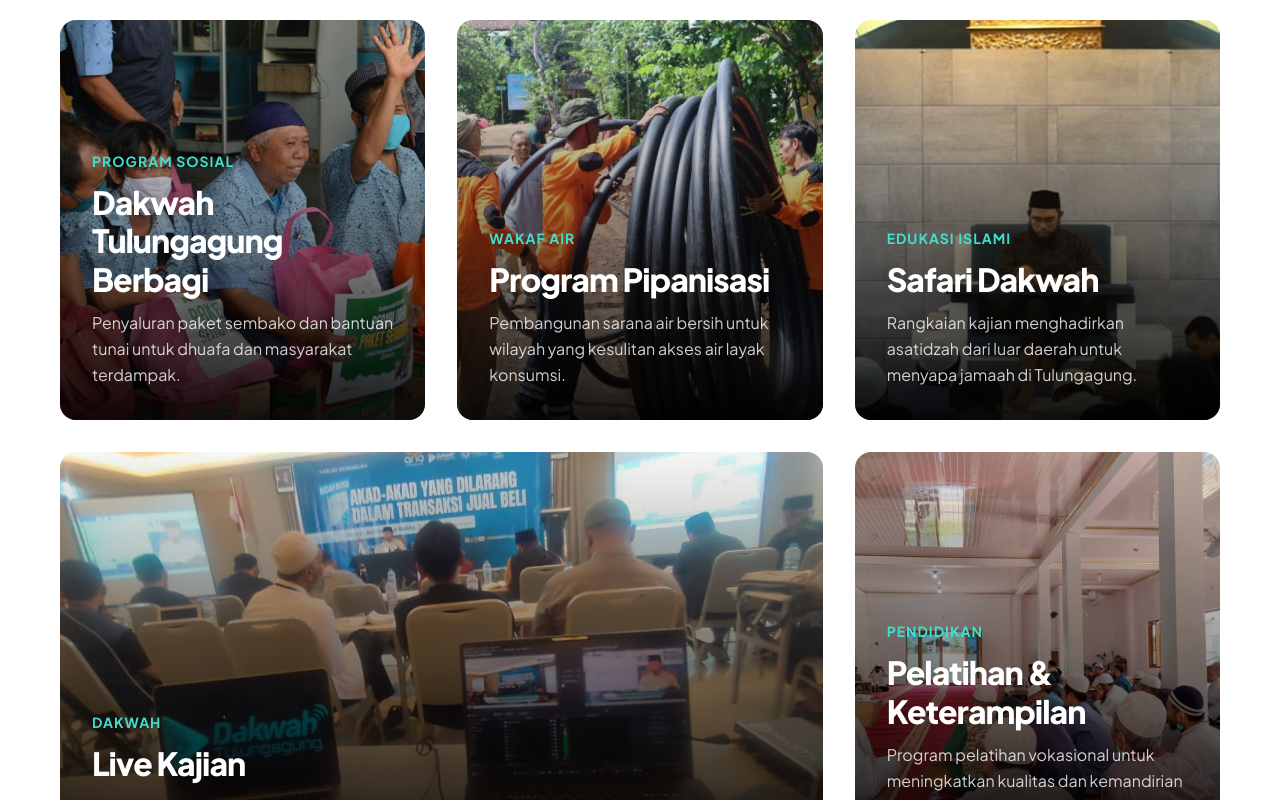
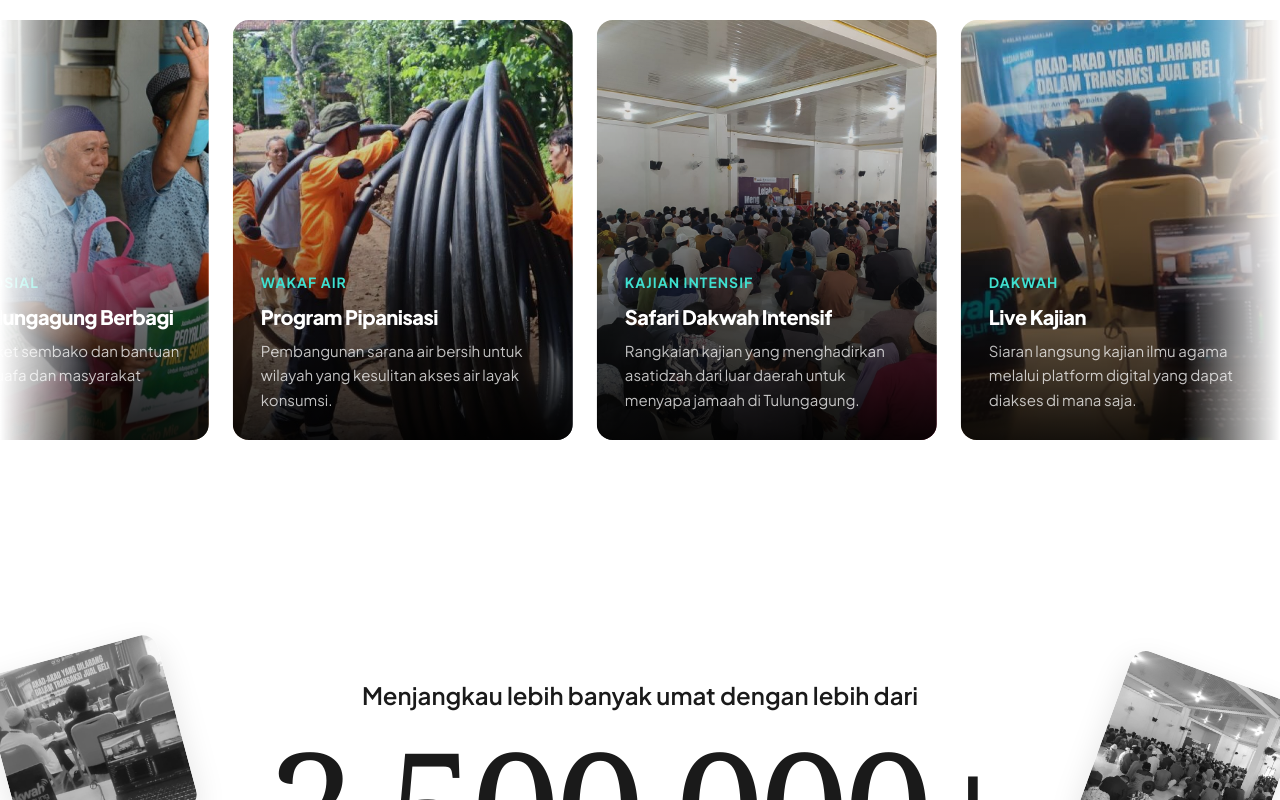
Before and after one commit to AldoMahendra12/web_dt, a Next.js app: page / in a window 1280 px wide. Shown: the part 1760-2560 px from the top of the page. Built offline with nearby package versions, Linux system fonts and the light colour scheme.

Commit message:
feat: infinite sliding carousel for activities section
- All cards same size: 340x420px
- Infinite horizontal marquee animation (pauses on hover)
- Replace safari.jpg with safari-dakwah.jpeg + correct description
- Left/right edge fade gradient for clean overflow

```diff
--- a/src/components/sections/achievements-section.tsx
+++ b/src/components/sections/achievements-section.tsx
@@ -11,10 +11,10 @@ import { useDonasiDialog } from "@/components/ui/donasi-provider";
    ========================================= */
 
 const FLOATING_IMAGES = [
-  { src: "/assets/live-kajian.jpeg",   alt: "Live Kajian",       position: "top-0 left-0 -rotate-[10deg]" },
-  { src: "/assets/jumat-berkah.jpeg",  alt: "Jumat Berkah",      position: "bottom-0 left-[10%] rotate-[5deg]" },
-  { src: "/assets/safari-dakwah.jpeg", alt: "Safari Dakwah",     position: "top-[10%] right-0 rotate-[15deg]" },
-  { src: "/assets/pelatihan.jpeg",     alt: "Pelatihan",         position: "bottom-[10%] right-[5%] -rotate-[5deg]" },
+  { src: "/assets/live-kajian.jpeg",   alt: "Live Kajian",       position: "-top-10 -left-10 -rotate-[15deg]" },
+  { src: "/assets/jumat-berkah.jpeg",  alt: "Jumat Berkah",      position: "-bottom-10 -left-5 rotate-[10deg]" },
+  { src: "/assets/safari-dakwah.jpeg", alt: "Safari Dakwah",     position: "-top-5 -right-10 rotate-[20deg]" },
+  { src: "/assets/pelatihan.jpeg",     alt: "Pelatihan",         position: "bottom-0 -right-5 -rotate-[10deg]" },
 ];
 
 function useCountUp(target: number, duration = 2500, trigger = false) {
--- a/src/components/sections/activities-section.tsx
+++ b/src/components/sections/activities-section.tsx
@@ -1,12 +1,12 @@
+"use client";
+
 import Image from "next/image";
 import Badge from "@/components/ui/badge";
 import type { ActivityItem } from "@/types";
 
 /* =========================================
-   ActivitiesSection — Static Grid
-   ─────────────────────────────────────
-   7 kegiatan dengan foto nyata dari
-   folder /activities dan /assets
+   ActivitiesSection — Infinite Sliding Carousel
+   All cards same size, infinite marquee
    ========================================= */
 
 const ACTIVITIES: ActivityItem[] = [
@@ -27,12 +27,12 @@ const ACTIVITIES: ActivityItem[] = [
       "Pembangunan sarana air bersih untuk wilayah yang kesulitan akses air layak konsumsi.",
   },
   {
-    image: "/activities/safari.jpg",
-    alt: "Safari Dakwah",
-    label: "Edukasi Islami",
-    title: "Safari Dakwah",
+    image: "/assets/safari-dakwah.jpeg",
+    alt: "Safari Dakwah Intensif",
+    label: "Kajian Intensif",
+    title: "Safari Dakwah Intensif",
     description:
-      "Rangkaian kajian menghadirkan asatidzah dari luar daerah untuk menyapa jamaah di Tulungagung.",
+      "Rangkaian kajian yang menghadirkan asatidzah dari luar daerah untuk menyapa jamaah di Tulungagung.",
   },
   {
     image: "/assets/live-kajian.jpeg",
@@ -51,14 +51,6 @@ const ACTIVITIES: ActivityItem[] = [
       "Program pelatihan vokasional untuk meningkatkan kualitas dan kemandirian ekonomi umat.",
   },
   {
-    image: "/assets/safari-dakwah.jpeg",
-    alt: "Safari Dakwah Intensif",
-    label: "Kajian Intensif",
-    title: "Safari Dakwah Intensif",
-    description:
-      "Kunjungan dakwah terjadwal ke berbagai lokasi agar ilmu agama menjangkau seluruh pelosok.",
-  },
-  {
     image: "/assets/jumat-berkah.jpeg",
     alt: "Jumat Berkah",
     label: "Sosial",
@@ -70,20 +62,23 @@ const ACTIVITIES: ActivityItem[] = [
 
 function ActivityCard({ activity }: { activity: ActivityItem }) {
   return (
-    <div className="relative h-[400px] rounded-2xl overflow-hidden group">
+    <div className="relative flex-none w-[340px] h-[420px] rounded-2xl overflow-hidden group cursor-pointer">
       <Image
         src={activity.image}
         alt={activity.alt}
         fill
-        className="object-cover transition-transform duration-500 group-hover:scale-110"
+        className="object-cover transition-transform duration-700 group-hover:scale-110"
+        sizes="340px"
       />
-      <div className="absolute inset-0 bg-gradient-to-t from-black/90 via-black/40 to-transparent z-[1]" />
-      <div className="absolute bottom-0 left-0 right-0 p-8 text-white z-[2] flex flex-col justify-end">
-        <Badge className="mb-3 w-fit">{activity.label}</Badge>
-        <h3 className="text-2xl sm:text-3xl font-extrabold tracking-[-1px] mb-3 text-white">
+      {/* Gradient overlay */}
+      <div className="absolute inset-0 bg-gradient-to-t from-black/90 via-black/30 to-transparent transition-opacity duration-500" />
+      {/* Content */}
+      <div className="absolute bottom-0 left-0 right-0 p-7 text-white flex flex-col justify-end">
+        <Badge className="mb-3 w-fit text-xs">{activity.label}</Badge>
+        <h3 className="text-xl font-extrabold tracking-[-0.5px] mb-2 text-white leading-snug">
           {activity.title}
         </h3>
-        <p className="text-sm sm:text-base text-white/80 leading-relaxed">
+        <p className="text-sm text-white/75 leading-relaxed line-clamp-3">
           {activity.description}
         </p>
       </div>
@@ -92,11 +87,13 @@ function ActivityCard({ activity }: { activity: ActivityItem }) {
 }
 
 export default function ActivitiesSection() {
+  // Duplicate array for seamless loop
+  const loopItems = [...ACTIVITIES, ...ACTIVITIES];
+
   return (
-    <section className="py-20 sm:py-28 bg-white">
-      <div className="max-w-[1200px] mx-auto px-5">
+    <section className="py-20 sm:py-28 bg-white overflow-hidden">
+      <div className="max-w-[1200px] mx-auto px-5 mb-12 sm:mb-16">
         {/* Header */}
-        <div className="mb-12 sm:mb-16">
         <h2 className="text-4xl sm:text-5xl md:text-6xl font-extrabold leading-tight tracking-[-2px] text-text-heading mb-6 max-w-[900px]">
           Kegiatan rutin kami untuk menebar{" "}
           <span className="text-primary italic font-medium">kebaikan</span> di{" "}
@@ -108,30 +105,36 @@ export default function ActivitiesSection() {
         </p>
       </div>
 
-        {/* Grid — 3 kolom, 3 baris (total 7 kartu + 1 span) */}
-        <div className="grid grid-cols-1 md:grid-cols-2 lg:grid-cols-3 gap-6 sm:gap-8">
-          {/* Kartu 1-3 */}
-          {ACTIVITIES.slice(0, 3).map((activity, i) => (
+      {/* Infinite Sliding Track */}
+      <div className="relative w-full">
+        {/* Left fade */}
+        <div className="pointer-events-none absolute left-0 top-0 h-full w-24 z-10 bg-gradient-to-r from-white to-transparent" />
+        {/* Right fade */}
+        <div className="pointer-events-none absolute right-0 top-0 h-full w-24 z-10 bg-gradient-to-l from-white to-transparent" />
+
+        {/* Sliding wrapper */}
+        <div
+          className="flex gap-6 w-max"
+          style={{
+            animation: "slide-infinite 30s linear infinite",
+          }}
+        >
+          {loopItems.map((activity, i) => (
             <ActivityCard key={`${activity.title}-${i}`} activity={activity} />
           ))}
-
-          {/* Kartu 4: Live Kajian — span 2 kolom (featured) */}
-          <div className="lg:col-span-2">
-            <ActivityCard activity={ACTIVITIES[3]} />
+        </div>
       </div>
 
-          {/* Kartu 5: Pelatihan */}
-          <ActivityCard key={ACTIVITIES[4].title} activity={ACTIVITIES[4]} />
-
-          {/* Kartu 6: Safari Dakwah */}
-          <ActivityCard key={ACTIVITIES[5].title} activity={ACTIVITIES[5]} />
-
-          {/* Kartu 7: Jumat Berkah — span 2 kolom (featured) */}
-          <div className="lg:col-span-2">
-            <ActivityCard activity={ACTIVITIES[6]} />
-          </div>
-        </div>
-      </div>
+      {/* Keyframe injection */}
+      <style>{`
+        @keyframes slide-infinite {
+          0%   { transform: translateX(0); }
+          100% { transform: translateX(-50%); }
+        }
+        div[style*="slide-infinite"]:hover {
+          animation-play-state: paused;
+        }
+      `}</style>
     </section>
   );
 }
```
Lines whose indentation alone changed are shown as unchanged.
